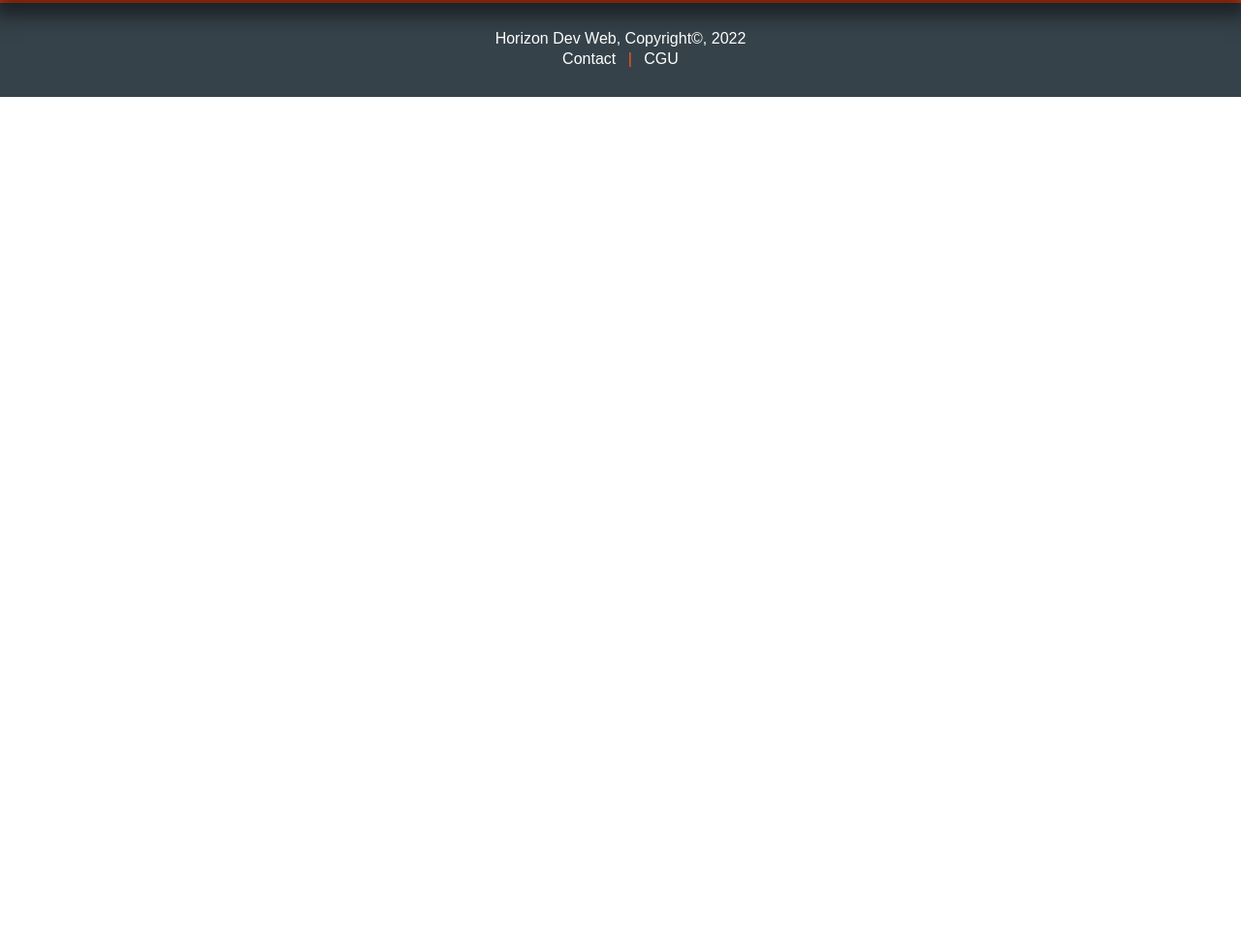
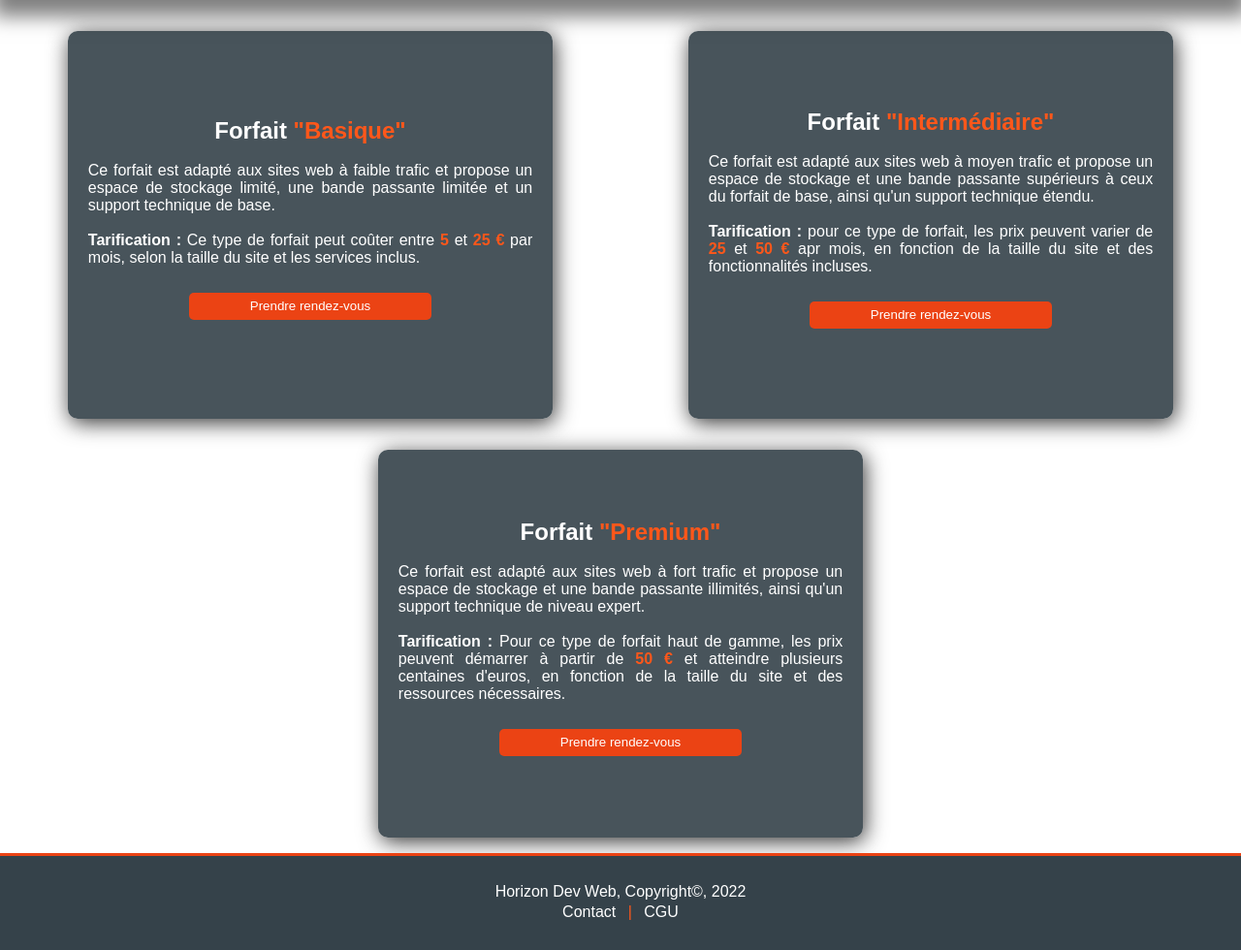
Before and after one commit to LeoLChalot/BTSSIO-AP1-horizon, a PHP site: page /services-hebergement.php in a window 1280 px wide. Shown: the part 80-1060 px from the top of the page at 97% size. Before the commit the page ends 180 px from the top, so only its background shows below. Run offline with PHP 8.4, Linux system fonts and the light colour scheme.

Commit message:
Services ok

```diff
--- a/assets/css/style.css
+++ b/assets/css/style.css
@@ -359,7 +359,7 @@ footer p a:hover{
 	background: rgba(216, 216, 216, 0.4);
 }
 /* * Développement */
-#developpement-forfaits{
+.services{
     margin-bottom: 1em;
     display: flex;
     flex-direction: column;
@@ -456,7 +456,7 @@ footer p a:hover{
         border: 1px solid black;
         box-shadow: 0px 0px 11px 0px rgba(0, 0, 0, 1);
     }
-    #developpement-forfaits{
+    .services{
         margin-bottom: 1em;
         display: flex;
         flex-direction: row;
--- a/services-developpement.php
+++ b/services-developpement.php
@@ -1,9 +1,9 @@
 <?php
-$title = "services - Développement";
+$title = "Services - Développement";
 require_once(__DIR__ . '/includes/header.php');
 // TODO require_once(__DIR__ . '/includes/aside.php');
 ?>
-<section id="developpement-forfaits">
+<section class="services" id="developpement-forfaits">
     <div id="forfait-basique" class="forfait-wrapper">
         <h2>Forfait <span class="highlight">"Basique"</span></h2>
         <br>
@@ -29,7 +29,7 @@ require_once(__DIR__ . '/includes/header.php');
         <button class="btn-services">Prendre rendez-vous</button>
     </div>
     <div id="forfait-SurMesure" class="forfait-wrapper">
-        <h2><span class="highlight">Sur mesure</span></h2>
+        <h2>Forfait <span class="highlight">"sur mesure"</span></h2>
         <br>
         <p>Et parce que chaque projet est unique, Iil est également possible de proposer des forfaits sur mesure en fonction des besoins spécifiques de chaque projet. Nous prenons à coeur nos engagement et votre satisfaction</p>
         <button class="btn-services">Prendre rendez-vous</button>
--- a/services-hebergement.php
+++ b/services-hebergement.php
@@ -1,11 +1,36 @@
 <?php
-$title = "home";
+$title = "Services - Hébergement";
 require_once(__DIR__ . '/includes/header.php');
 // TODO require_once(__DIR__ . '/includes/aside.php');
 ?>
 
 
-
+<section class="services" id="hebergement-forfaits">
+    <div id="forfait-basique" class="forfait-wrapper">
+        <h2>Forfait <span class="highlight">"Basique"</span></h2>
+        <br>
+        <p>Ce forfait est adapté aux sites web à faible trafic et propose un espace de stockage limité, une bande passante limitée et un support technique de base.</p>
+        <br>
+        <p><b>Tarification : </b>Ce type de forfait peut coûter entre <span class="highlight"><b>5</b></span> et <span class="highlight"><b>25 €</b></span> par mois, selon la taille du site et les services inclus.</p>
+        <button class="btn-services">Prendre rendez-vous</button>
+    </div>
+    <div id="forfait-standart" class="forfait-wrapper">
+        <h2>Forfait <span class="highlight">"Intermédiaire"</span></h2>
+        <br>
+        <p>Ce forfait est adapté aux sites web à moyen trafic et propose un espace de stockage et une bande passante supérieurs à ceux du forfait de base, ainsi qu'un support technique étendu.</p>
+        <br>
+        <p><b>Tarification : </b> pour ce type de forfait, les prix peuvent varier de <span class="highlight"><b>25</b></span> et <span class="highlight"><b>50 €</b></span> apr mois, en fonction de la taille du site et des fonctionnalités incluses.</p>
+        <button class="btn-services">Prendre rendez-vous</button>
+    </div>
+    <div id="forfait-premium" class="forfait-wrapper">
+        <h2>Forfait <span class="highlight">"Premium"</span></h2>
+        <br>
+        <p>Ce forfait est adapté aux sites web à fort trafic et propose un espace de stockage et une bande passante illimités, ainsi qu'un support technique de niveau expert.</p>
+        <br>
+        <p><b>Tarification : </b> Pour ce type de forfait haut de gamme, les prix peuvent démarrer à partir de <span class="highlight"><b>50 €</b></span> et atteindre plusieurs centaines d'euros, en fonction de la taille du site et des ressources nécessaires.</p>
+        <button class="btn-services">Prendre rendez-vous</button>
+    </div>
+</section>
 
 
 
```
Also changed, not shown: services-maintenance.php (+27 -2 lines).
